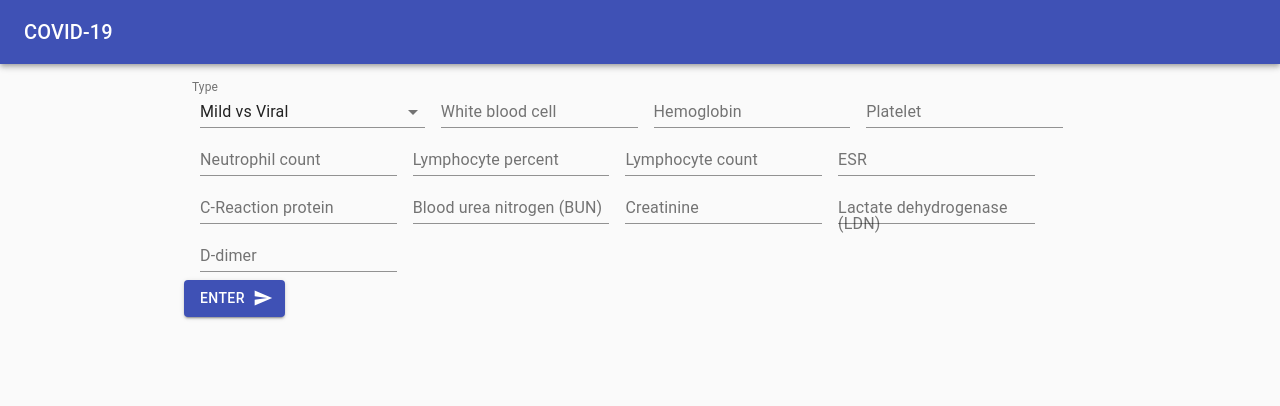
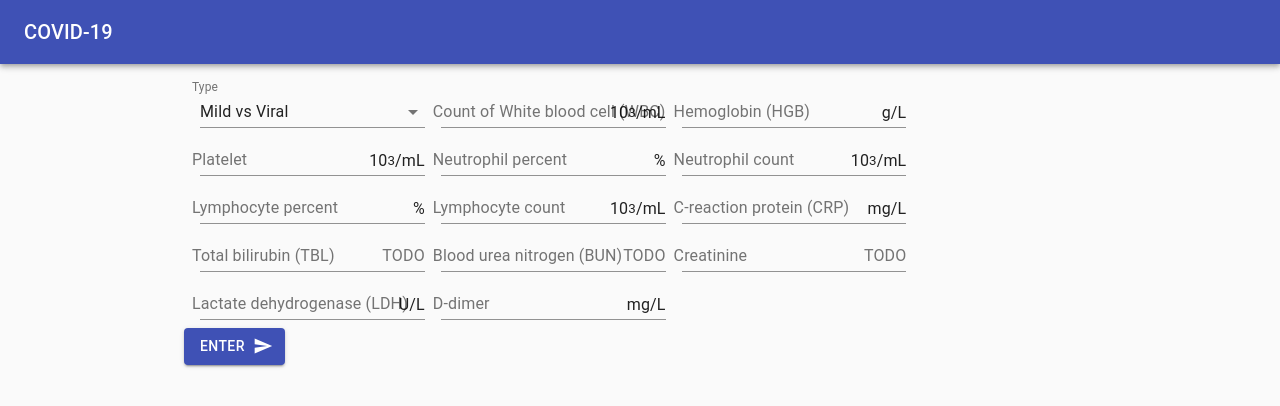
Before and after one commit to forrestbao/covid-19, a React (Create React App) app in the folder web/: page / in a window 1280 px wide. Shown: the top 406 px of the page. Built offline with nearby package versions, Linux system fonts and the light colour scheme.

Commit message:
web: add the unit for features

```diff
--- a/web/src/components/NumberInput.tsx
+++ b/web/src/components/NumberInput.tsx
@@ -1,7 +1,7 @@
 import React, { useCallback } from 'react'
-import { TextField, TextFieldProps } from '@material-ui/core'
+import { Input, InputProps, FormControl, InputLabel } from '@material-ui/core'
 
-const NumberInput: React.FC<TextFieldProps & {
+const NumberInput: React.FC<InputProps & {
   label: string
   field: number
   callback: (index: number, value: number) => void
@@ -11,7 +11,10 @@ const NumberInput: React.FC<TextFieldProps & {
       callback(field, Number(target.target.value))
     }, [field, callback])
   return (
-    <TextField onChange={onChange} label={label} type='number' {...props}/>
+    <FormControl>
+      <InputLabel>{label}</InputLabel>
+      <Input onChange={onChange} type='number' {...props}/>
+    </FormControl>
   )
 }
 
--- a/web/src/pages/Home.tsx
+++ b/web/src/pages/Home.tsx
@@ -2,7 +2,7 @@ import React, { useCallback, useState } from 'react'
 import { useLocalStore, useObserver } from 'mobx-react'
 import {
   Container, CssBaseline, FormControl, InputLabel, MenuItem,
-  Select, Button, Snackbar
+  Select, Button, Snackbar, InputAdornment
 } from '@material-ui/core'
 import MuiAlert from '@material-ui/lab/Alert'
 import { Send } from '@material-ui/icons'
@@ -11,19 +11,30 @@ import NumberInput from '../components/NumberInput'
 import OutputDialog from './Home/OutputDialog'
 import { getSVMPredict } from '../api'
 
-const formData = [
-  { label: 'White blood cell', error: false },
-  { label: 'Hemoglobin', error: false },
-  { label: 'Platelet', error: false },
-  { label: 'Neutrophil count', error: false },
-  { label: 'Lymphocyte percent', error: false },
-  { label: 'Lymphocyte count', error: false },
-  { label: 'ESR', error: false },
-  { label: 'C-Reaction protein', error: false },
-  { label: 'Blood urea nitrogen (BUN)', error: false },
-  { label: 'Creatinine', error: false },
-  { label: 'Lactate dehydrogenase (LDN)', error: false },
-  { label: 'D-dimer', error: false }
+type Feature = {
+  name: string
+  unit: string | string[]
+}
+
+type FeatureInput = Pick<Feature, 'name'> & {
+  error: boolean,
+  unit: string | ([string, (input: number) => number] | [string])[]
+}
+
+const formData: FeatureInput[] = [
+  { name: 'Count of White blood cell (WBC)', error: false, unit: '10<sup>3</sup>/mL' },
+  { name: 'Hemoglobin (HGB)', error: false, unit: 'g/L' },
+  { name: 'Platelet', error: false, unit: '10<sup>3</sup>/mL' },
+  { name: 'Neutrophil percent', error: false, unit: '%' },
+  { name: 'Neutrophil count', error: false, unit: '10<sup>3</sup>/mL' },
+  { name: 'Lymphocyte percent', error: false, unit: '%' },
+  { name: 'Lymphocyte count', error: false, unit: '10<sup>3</sup>/mL' },
+  { name: 'C-reaction protein (CRP)', error: false, unit: 'mg/L' },
+  { name: 'Total bilirubin (TBL)', error: false, unit: [['umol/L', value => (value / 17.1036)], ['mg/dL']] },
+  { name: 'Blood urea nitrogen (BUN)', error: false, unit: [['mmol/L', value => (value / 0.3571)], ['mg/dL']] },
+  { name: 'Creatinine', error: false, unit: [['umol/L', value => (value / 88.417)], ['mg/dL']] },
+  { name: 'Lactate dehydrogenase (LDH)', error: false, unit: 'U/L' },
+  { name: 'D-dimer', error: false, unit: 'mg/L' }
 ]
 
 const createStore = () => ({
@@ -75,7 +86,7 @@ const HomePageConsumer: React.FC = () => {
   const enter = useCallback(() => {
     formStore.form.forEach((item, index) => {
       if (item == null) {
-        !isSnackbarOpen && showError(`'${formData[index].label}' is empty`)
+        !isSnackbarOpen && showError(`'${formData[index].name}' is empty`)
         formStore.data[index].error = true
       }
     })
@@ -106,16 +117,23 @@ const HomePageConsumer: React.FC = () => {
           <MenuItem value={1}>Severe vs Viral</MenuItem>
           <MenuItem value={2}>Mild vs Severe</MenuItem>
         </Select>
-        {formStore.data.map((item, index) =>
-          (<NumberInput
+        {formStore.data.map((item, index) => {
+          return (<NumberInput
             className={classes.inputField}
             error={item.error}
-            label={item.label}
+            label={item.name}
+            endAdornment={
+              <InputAdornment
+                position='end'
+                dangerouslySetInnerHTML={typeof item.unit === 'string' ? { __html: item.unit } : undefined}
+              >
+                {typeof item.unit === 'string' ? null : 'TODO'}
+              </InputAdornment>
+            }
             field={index}
             key={index}
-            callback={setField}
-          />))
-        }
+            callback={setField}/>)
+        })}
       </FormControl>
       <Button onClick={enter} variant='contained' color='primary' endIcon={<Send/>}>Enter</Button>
       <Snackbar
```
